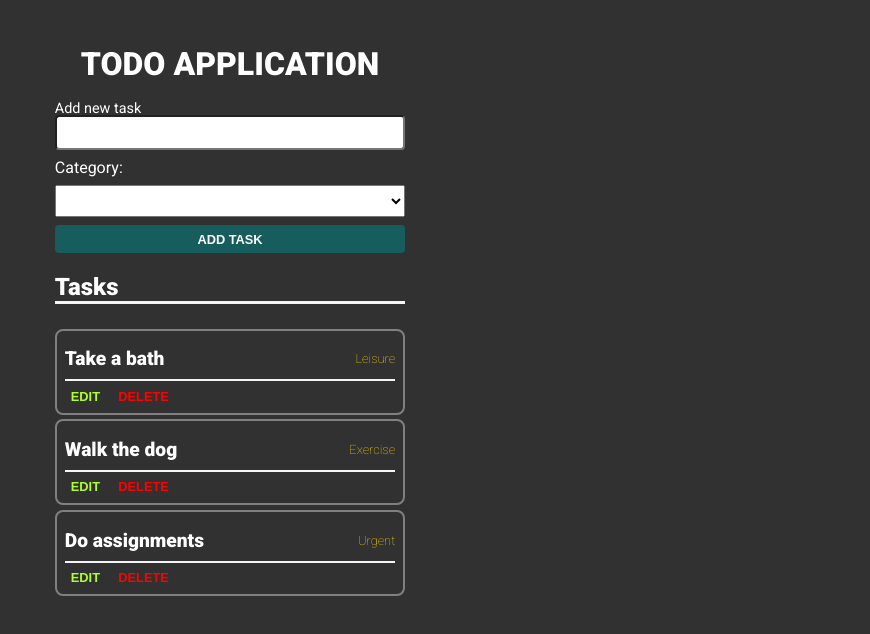
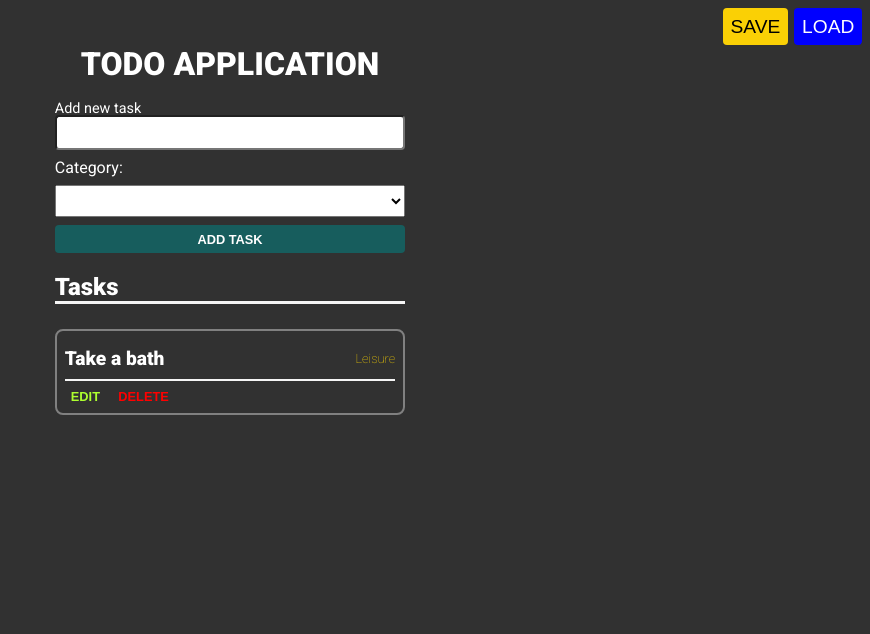
Before and after one commit to lrncedev/todo-app-vue, a Vue app: page / in a window 1280 px wide. Shown: the top 634 px of the page, without its empty margins (410-1280 px from the left). Built offline with nearby package versions, Linux system fonts and the light colour scheme.

Commit message:
Commit 7: Local Storage initial commit

```diff
--- a/src/App.vue
+++ b/src/App.vue
@@ -1,5 +1,9 @@
 <template>
   <div class="container">
+    <div class="localButtons">
+      <button class="save" @click="saveLocal">Save</button>
+      <button class="load" @click="loadLocal">Load</button>
+    </div>
     <h1 id="app-title">Todo Application</h1>
     <div class="todo-list">
       <form class="todo-input" autocomplete="off" @submit.prevent="addTask">
@@ -64,14 +68,14 @@ export default {
           task: 'Take a bath',
           category: 'Leisure'
         },
-        {
-          task: 'Walk the dog',
-          category: 'Exercise'
-        },
-        {
-          task: 'Do assignments',
-          category: 'Urgent'
-        },
+        // {
+        //   task: 'Walk the dog',
+        //   category: 'Exercise'
+        // },
+        // {
+        //   task: 'Do assignments',
+        //   category: 'Urgent'
+        // },
       ],
       categories: ['Urgent', 'Leisure', 'Exercise']
     }
@@ -89,6 +93,19 @@ export default {
       this.todoTask.splice(index, 1);
       // console.log(this.todoTask);
     },
+    saveLocal() {
+      console.log("Clicked");
+
+      const objectArr = JSON.stringify(this.todoTask);
+
+      localStorage.setItem('data', objectArr);
+      console.log("Parsed: ", JSON.parse(objectArr));
+    },
+    loadLocal() {
+      let storedArray = JSON.parse(localStorage.getItem("data"));
+      console.log(storedArray);
+      this.todoTask = storedArray;
+    }
     // editTask() {
     //   this.$refs.modal.style.display = 'block';
     // },
@@ -113,7 +130,38 @@ body {
 
 .container {
   padding: 1em 3em;
+  position: relative;
 
+
+  .localButtons {
+    position: absolute;
+    right: 0;
+    top: 0;
+
+    display: flex;
+    gap: .4em;
+    z-index: 1;
+
+    > * {
+      padding: .4em;
+      background-color: transparent;
+      border: none;
+      text-transform: uppercase;
+      // border-bottom: 1px solid;
+      font-size: 1.2em;
+      border-radius: 4px;
+    }
+
+    .save {
+      background-color: #fad005;
+    }
+
+    .load {
+      background-color: blue;
+      color: white;
+    }
+
+  }
 
   #app-title {
     text-align: center;
```
